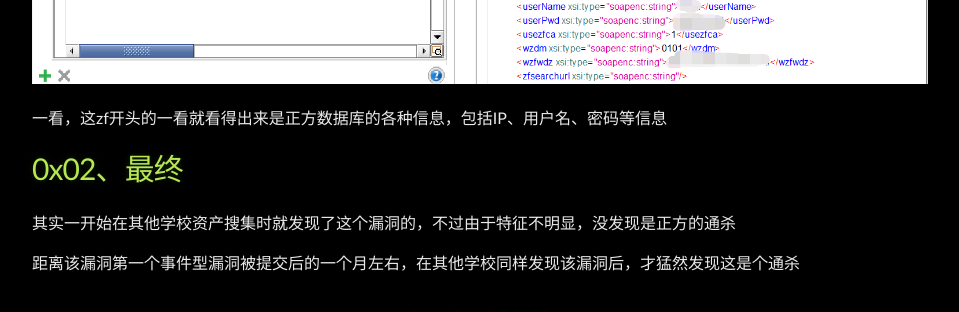
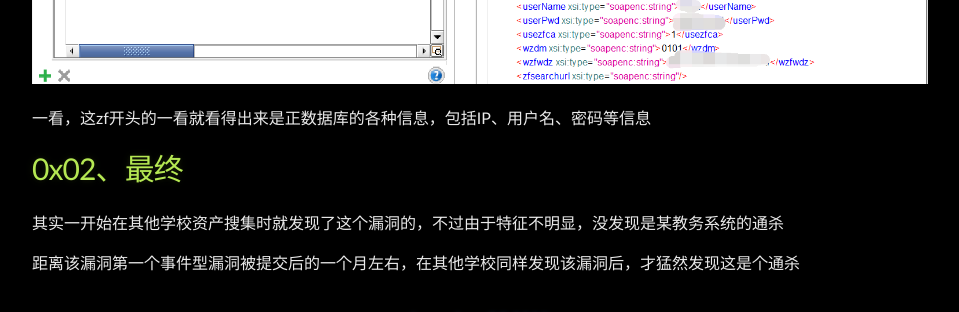
Before and after one commit to Leeyangee/leeyangee.github.io, a Jekyll site: the page built from _posts/2023-11-20-黑盒挖掘某教务智慧校园系统0day.md, in a window 1280 px wide. Shown: the part 1964-2276 px from the top of the page, without its empty margins (160-1119 px from the left). Built offline with Jekyll 4.4.1, drawn with Linux system fonts in a browser that asks for light colours.

Commit message:
Update and rename 2023-11-20-黑盒挖掘正方教务智慧校园系统0day.md to 2023-11-20-黑盒挖掘某教务智慧校园系统0day.md

```diff
--- a/_posts/2023-11-20-黑盒挖掘正方教务智慧校园系统0day.md
+++ b/_posts/2023-11-20-黑盒挖掘某教务智慧校园系统0day.md
@@ -42,10 +42,10 @@ error: The element type "meta" must be terminated by the matching end-tag ""
 
 ![图片](/image/2023-11-16-6.png)
 
-一看，这zf开头的一看就看得出来是正方数据库的各种信息，包括IP、用户名、密码等信息
+一看，这zf开头的一看就看得出来是正数据库的各种信息，包括IP、用户名、密码等信息
 
 # [](#header-1)0x02、最终
 
-其实一开始在其他学校资产搜集时就发现了这个漏洞的，不过由于特征不明显，没发现是正方的通杀
+其实一开始在其他学校资产搜集时就发现了这个漏洞的，不过由于特征不明显，没发现是某教务系统的通杀
 
 距离该漏洞第一个事件型漏洞被提交后的一个月左右，在其他学校同样发现该漏洞后，才猛然发现这是个通杀
```
